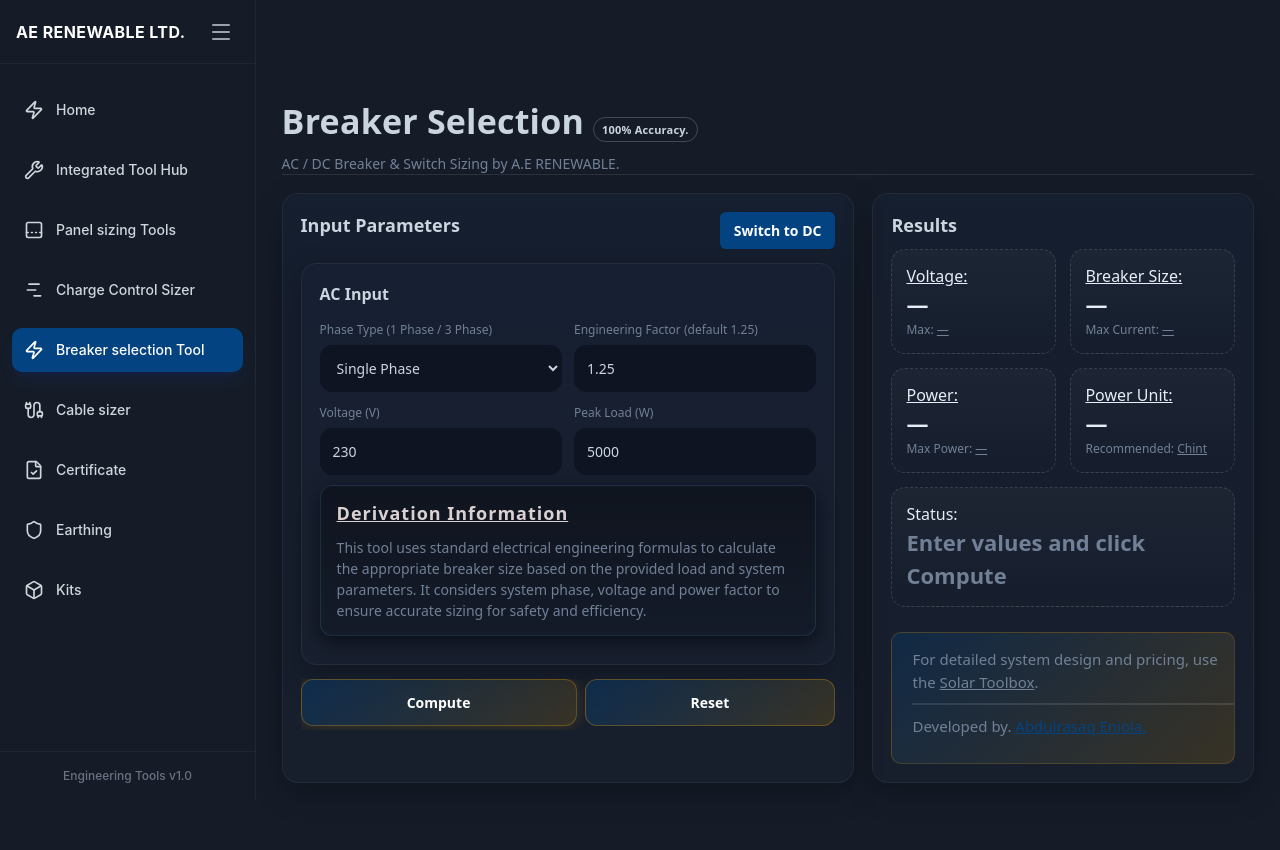
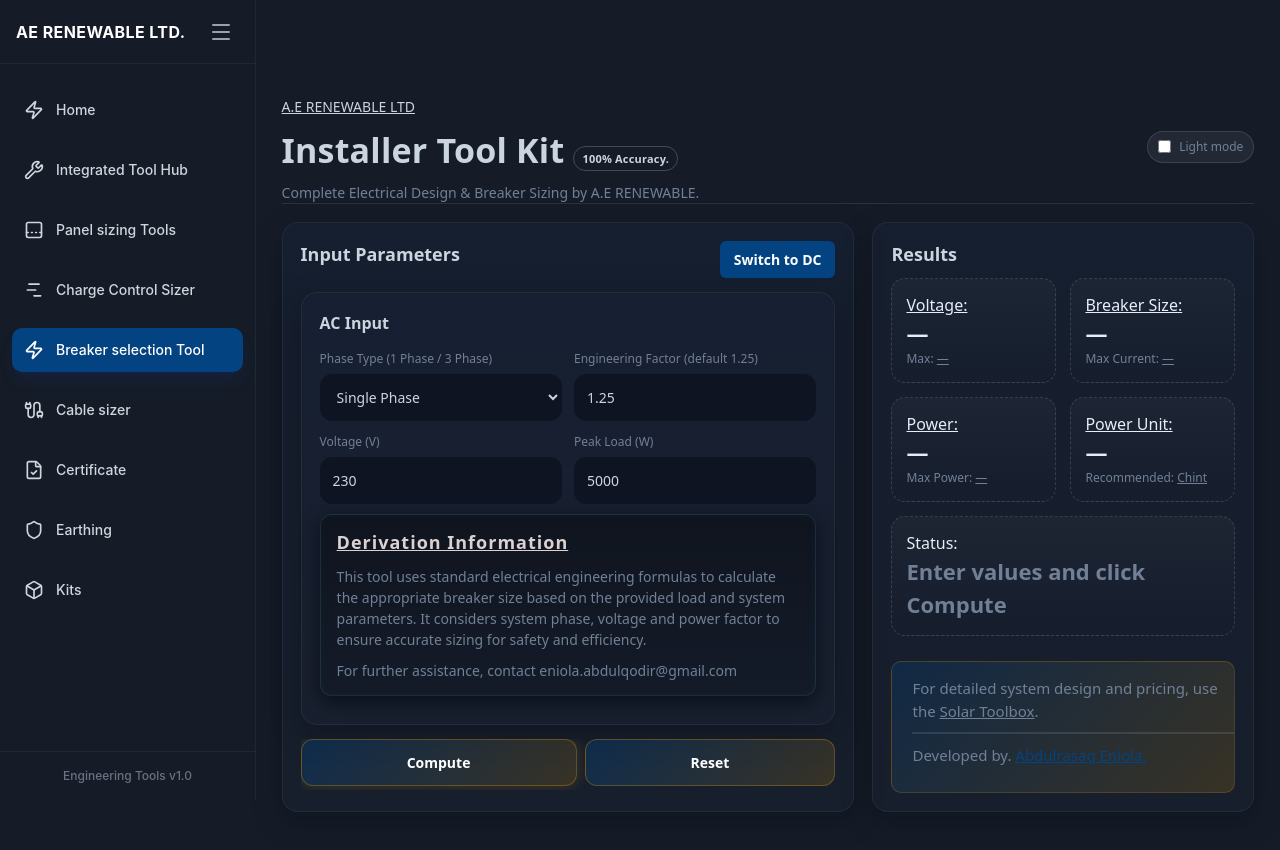
Before and after one commit to OrangeTechGuy306/ae-revamp, a React (Vite) app: page /breaker-selection in a window 1280 px wide. Shown: the top 850 px of the page. Built offline with nearby package versions, Linux system fonts and the light colour scheme.

Commit message:
Added email to contact to revamp

```diff
--- a/src/components/toolbox/BreakerSelection.tsx
+++ b/src/components/toolbox/BreakerSelection.tsx
@@ -129,8 +129,20 @@ export const BreakerSelection: React.FC = () => {
                 {/* Header */}
                 <div className="title">
                     <div>
-                        <h1>Breaker Selection <span className="badge">100% Accuracy.</span></h1>
-                        <div className="subtitle">AC / DC Breaker &amp; Switch Sizing by A.E RENEWABLE.</div>
+                        {/* SIDEVIEW */}
+                        <div className="sideView">
+                            <h5 style={{ textDecoration: 'underline' }}> A.E RENEWABLE LTD</h5>
+                        </div>
+
+                        <div>
+                            <h1>Installer Tool Kit <span className="badge">100% Accuracy.</span></h1>
+                            <div className="subtitle">Complete Electrical Design &amp; Breaker Sizing by A.E RENEWABLE.</div>
+                        </div>
+                    </div>
+
+                    {/* LIGHT MODE TOGGLE */}
+                    <div className="toggle">
+                        <label className="pill"><input type="checkbox" id="modeToggle" /> Light mode</label>
                     </div>
                 </div>
 
@@ -253,6 +265,9 @@ export const BreakerSelection: React.FC = () => {
                                         It considers system phase, voltage and power factor to ensure accurate
                                         sizing for safety and efficiency.
                                     </p>
+                                    <div className="contact">
+                                        <p>For further assistance, contact <a href="mailto:eniola.abdulqodir@gmail.com">eniola.abdulqodir@gmail.com</a></p>
+                                    </div>
                                 </div>
                             </div>
                         </div>
--- a/src/components/toolbox/SolarToolbox.css
+++ b/src/components/toolbox/SolarToolbox.css
@@ -144,6 +144,36 @@
 }
 
 /* SIDEVIEW */
+.solar-toolbox-container .sideView h5 {
+  margin: 0 0 8px 0;
+  font-size: 14px;
+  color: var(--text);
+}
+
+/* TOGGLE / PILL */
+.solar-toolbox-container .pill {
+  display: inline-flex;
+  gap: 8px;
+  align-items: center;
+  background: rgba(255, 255, 255, .06);
+  border: 1px solid rgba(255, 255, 255, .12);
+  padding: 6px 10px;
+  border-radius: 999px;
+  font-size: 12px;
+  color: var(--sub);
+}
+
+.solar-toolbox-container .toggle {
+  display: flex;
+  align-items: center;
+  gap: 8px;
+}
+
+.solar-toolbox-container .toggle input {
+  width: auto;
+}
+
+/* SIDEVIEW */
 .solar-toolbox-container .hamburger {
   background: none;
   border: none;
@@ -469,10 +499,14 @@
   border-color: #e2e8f0;
 }
 
-.solar-toolbox-container input:focus,
-.solar-toolbox-container select:focus {
+.solar-toolbox-container input:focus {
   box-shadow: 0 0 0 2px #00FF00;
   border-color: #00FF00;
+}
+
+.solar-toolbox-container select:focus {
+  box-shadow: none;
+  border-color: #0f1422;
 }
 
 /* BUTTON */
```
